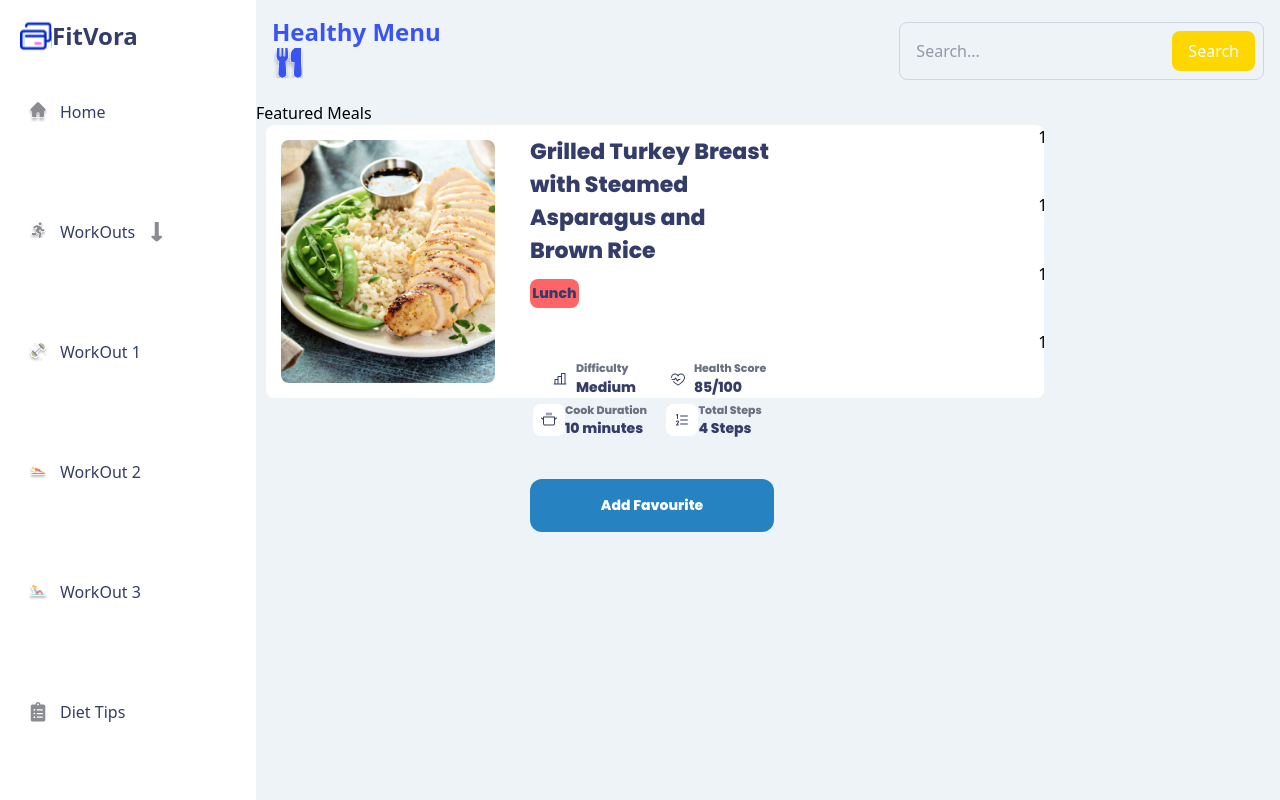
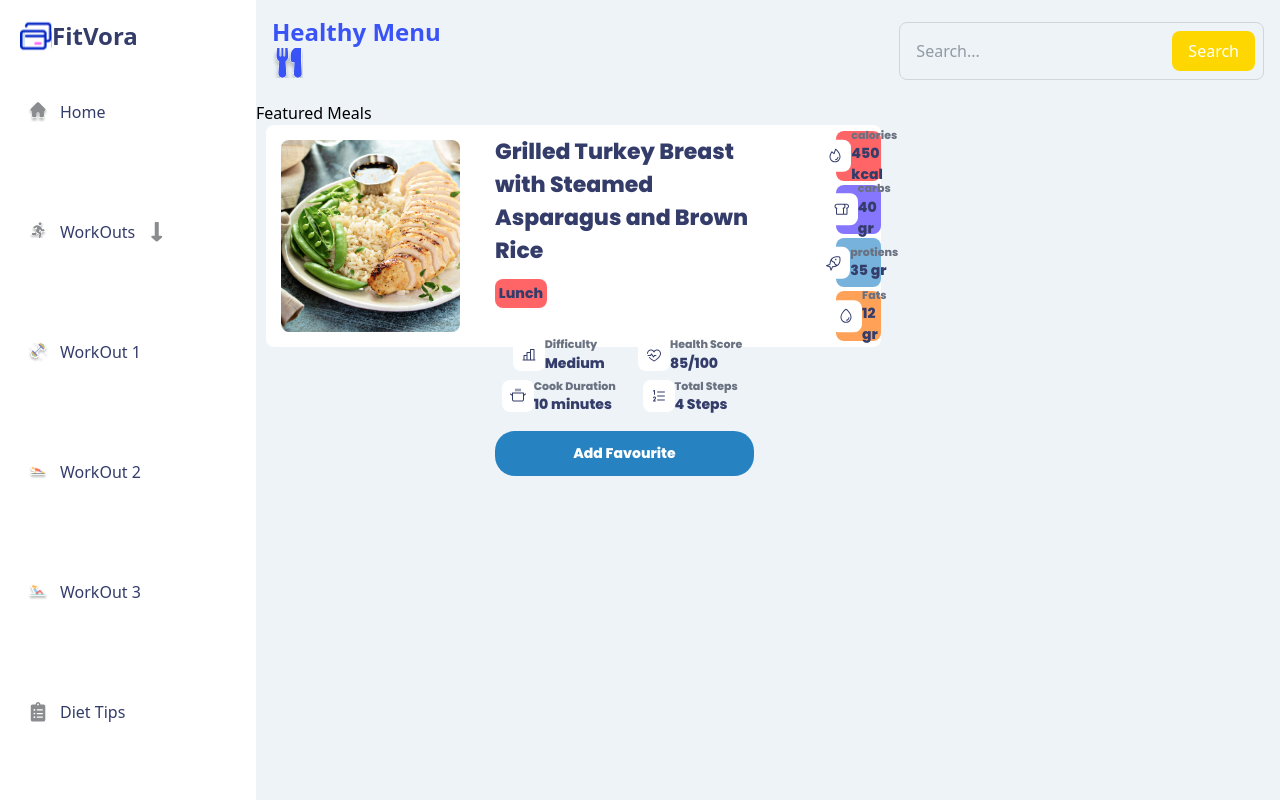
Before and after one commit to Marcelino-Kamal/HealthyMenu, a React (Vite) app: page /HealthyMenu in a window 1280 px wide. Shown: the top 800 px of the page. Built offline with nearby package versions, Linux system fonts and the light colour scheme.

Commit message:
updated feature

```diff
--- a/src/components/FeaturedMeal.jsx
+++ b/src/components/FeaturedMeal.jsx
@@ -2,12 +2,20 @@ import fimg from "../assets/food.png";
 import dif from "../assets/Diff.svg";
 import hb from "../assets/HB.svg";
 import pot from "../assets/cook-duration.svg";
-import steps from "../assets/steps.svg"
+import steps from "../assets/steps.svg";
+import calories from "../assets/calories.svg";
+import carbs from "../assets/carbs.svg";
+import fats from "../assets/fats.svg";
+import protiens from "../assets/protiens.svg"
+
+
+
+
 const FeaturedMeal = () => {
   return (
     <>
       <h2 className="">Featured Meals</h2>
-      <div className="flex gap-5 w-[76%] aspect-[16/5] rounded-lg bg-white ml-[1%]">
+      <div className="flex gap-5 w-[60%] aspect-[16/5] rounded-lg bg-white ml-[1%]">
         {/* Left Image */}
         <div className="w-2/5 m-[15px] aspect-square rounded-lg overflow-hidden h-full">
           <img src={fimg} className="size-full object-center object-cover" />
@@ -22,7 +30,7 @@ const FeaturedMeal = () => {
               Lunch
             </div>
             {/* 4 Attr */}
-            <div className="my-10 grid grid-cols-2 grid-rows-2 gap-1 w-[50%]">
+            <div className="my-4 grid grid-cols-2 grid-rows-2 gap-1 w-[50%]">
               <div>
                 <article className="flex items-center object-cover justify-center">
                   <img src={dif} />
@@ -77,16 +85,58 @@ const FeaturedMeal = () => {
               </div>
             </div>
           </article>
-          <button className="bg-[#2682C0] myfont font-[500] text-[14px] w-[50%] rounded-xl text-white py-4">
+          <button className="bg-[#2682C0] myfont font-[500] text-[14px] w-[50%] rounded-[20px] text-white py-3  ">
             Add Favourite
           </button>
         </div>
         {/* Right Content */}
-        <div className="grid grid-cols-1 grid-rows-4">
-          <div>1</div>
-          <div>1</div>
-          <div>1</div>
-          <div>1</div>
+        <div className="grid grid-cols-1 grid-rows-4  w-[10%]  gap-1 ml-[-32%] mt-[1%] mb-[1%]">
+          <div><article className="flex items-center object-cover justify-center bg-red-400 rounded-lg h-full">
+                  <img src={calories} />
+                  <div className="flex flex-col ">
+                    <span className="myfont font-[400] text-[11px] text-gray-500">
+                     calories
+                    </span>
+                    <span className="myfont font-[600] text-[14px] text-[#343C6A]">
+                    450 kcal
+                    </span>
+                  </div>
+                </article></div>
+          <div>
+          <article className="flex items-center object-cover justify-center bg-[#8676FE] rounded-lg h-full">
+                  <img src={carbs} />
+                  <div className="flex flex-col ">
+                    <span className="myfont font-[400] text-[11px] text-gray-500">
+                     carbs
+                    </span>
+                    <span className="myfont font-[600] text-[14px] text-[#343C6A]">
+                      40 gr
+                    </span>
+                  </div>
+                </article>
+          </div>
+          <div><article className="flex items-center object-cover justify-center bg-[#76B2DB] rounded-lg h-full">
+                  <img src={protiens} />
+                  <div className="flex flex-col ">
+                    <span className="myfont font-[400] text-[11px] text-gray-500">
+                     protiens
+                    </span>
+                    <span className="myfont font-[600] text-[14px] text-[#343C6A]">
+                      35 gr
+                    </span>
+                  </div>
+                </article></div>
+          <div><article className="flex items-center object-cover justify-center bg-[#FFA257] rounded-lg h-full">
+                  <img src={fats} />
+                  <div className="flex flex-col ">
+                    <span className="myfont font-[400] text-[11px] text-gray-500">
+                     Fats
+                    </span>
+                    <span className="myfont font-[600] text-[14px] text-[#343C6A]">
+                      12 gr
+                    </span>
+                  </div>
+                </article></div>
         </div>
       </div>
     </>
```
